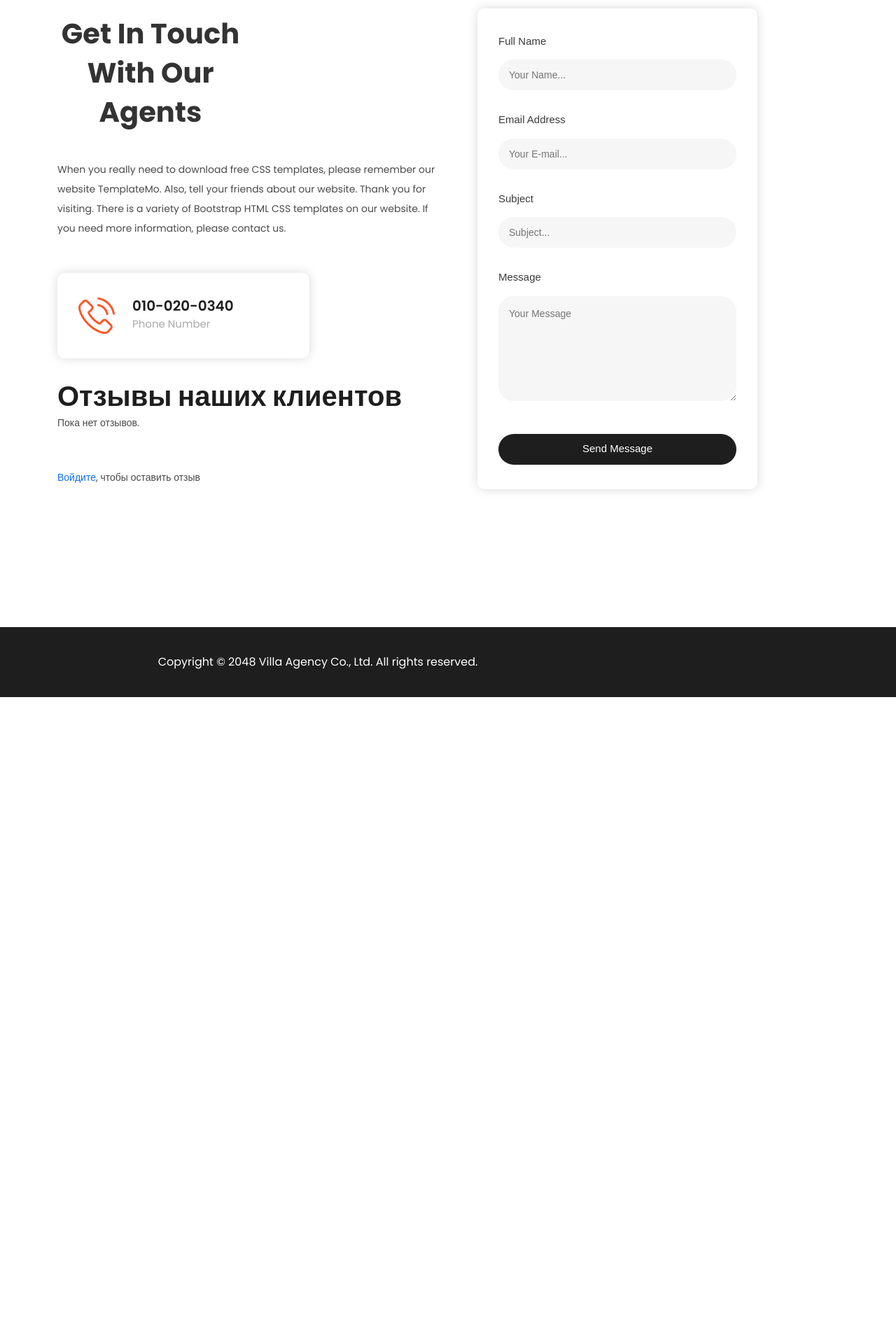
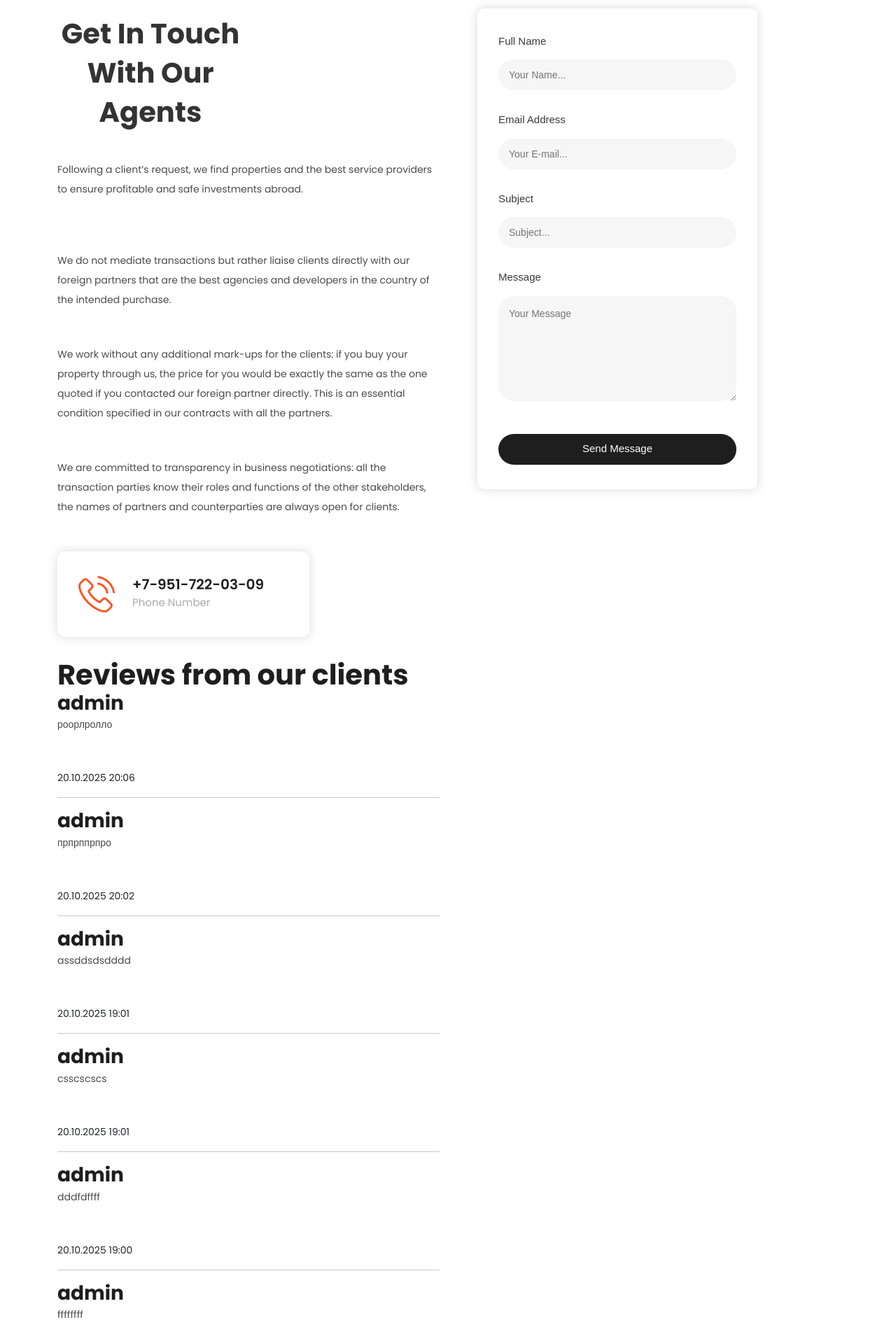
Before and after one commit to Artur23041989/DjangoVillaAgency, a Django app: page /about/ in a window 1280 px wide. Shown: the part 587-2493 px from the top of the page at 70% size. Before the commit the page ends 1583 px from the top, so only its background shows below. Run offline with Django 5.2, Linux system fonts and the light colour scheme; data comes from the database, SQL or seed files in the repository; both versions use the stored data as it was after the commit; some libraries are stand-ins or nearby versions.

Commit message:
edit func about, about.html, index.html, urls

```diff
--- a/properties/forms.py
+++ b/properties/forms.py
@@ -8,10 +8,10 @@ class ReviewForm(forms.ModelForm):
         widgets = {
             'review_text': forms.Textarea(attrs={
                 'rows': 4,
-                'placeholder': 'Напишите ваш отзыв...',
+                'placeholder': 'Write your review...',
                 'class': 'form-control'
             }),
         }
         labels = {
-            'review_text': 'Ваш отзыв'
+            'review_text': 'Your review'
         }
--- a/properties/templates/properties/about.html
+++ b/properties/templates/properties/about.html
@@ -1,12 +1,13 @@
 {% extends 'properties/base.html'%}
 {% block content %}
+{% load static %}
 
 
   <div class="page-heading header-text">
     <div class="container">
       <div class="row">
         <div class="col-lg-12">
-          <span class="breadcrumb"><a href="#">Home</a>  /  Contact Us</span>
+          <span class="breadcrumb"><a href="{% url 'index' %}">Home</a>  /  Contact Us</span>
           <h3>Contact Us</h3>
         </div>
       </div>
@@ -21,19 +22,22 @@
             <h6>| Contact Us</h6>
             <h2>Get In Touch With Our Agents</h2>
           </div>
-          <p>When you really need to download free CSS templates, please remember our website TemplateMo. Also, tell your friends about our website. Thank you for visiting. There is a variety of Bootstrap HTML CSS templates on our website. If you need more information, please contact us.</p>
+          <p>Following a client’s request, we find properties and the best service providers to ensure profitable and safe investments abroad.</p><br>
+              <p>We do not mediate transactions but rather liaise clients directly with our foreign partners that are the best agencies and developers in the country of the intended purchase.</p>
+<p>We work without any additional mark-ups for the clients: if you buy your property through us, the price for you would be exactly the same as the one quoted if you contacted our foreign partner directly. This is an essential condition specified in our contracts with all the partners.</p>
+<p>We are committed to transparency in business negotiations: all the transaction parties know their roles and functions of the other stakeholders, the names of partners and counterparties are always open for clients.</p>
           <div class="row">
             <div class="col-lg-12">
               <div class="item phone">
-                <img src="assets/images/phone-icon.png" alt="" style="max-width: 52px;">
-                <h6>010-020-0340<br><span>Phone Number</span></h6>
+                <img src="{% static 'images/phone-icon.png' %}" alt="" style="max-width: 52px;">
+                <h6>+7-951-722-03-09<br><span>Phone Number</span></h6>
               </div>
             </div>
 
 
 
             <div class="col-lg-12">
-               <h1>Отзывы наших клиентов</h1>
+               <h1>Reviews from our clients</h1>
 
     {% if reviews %}
         {% for review in reviews %}
@@ -49,9 +53,9 @@
     {% endif %}
 
     {% if user.is_authenticated %}
-        <a href="{% url 'add_review' %}">Добавить отзыв</a>
+        <a href="{% url 'add_review' %}">Add a review</a>
     {% else %}
-        <p><a href="{% url 'login' %}">Войдите</a>, чтобы оставить отзыв</p>
+        <p><a href="{% url 'login' %}">Log in</a> to leave a review</p>
     {% endif %}
             </div>
 
--- a/properties/templates/properties/add_review.html
+++ b/properties/templates/properties/add_review.html
@@ -1,10 +1,10 @@
 {% extends 'properties/base.html'%}
 
 {% block content %}
-<h2>Оставить отзыв</h2>
+<h2>Leave feedback</h2>
 <form method="post">
     {% csrf_token %}
     {{ form.as_p }}
-    <button type="submit">Отправить</button>
+    <button type="submit">Send</button>
 </form>
 {% endblock %}
--- a/properties/templates/properties/all_properties.html
+++ b/properties/templates/properties/all_properties.html
@@ -4,7 +4,7 @@
     <div class="container">
       <div class="row">
         <div class="col-lg-12">
-          <span class="breadcrumb"><a href="#">Home</a> / Properties</span>
+          <span class="breadcrumb"><a href="{% url 'index' %}">Home</a> / Properties</span>
           <h3>Properties</h3>
         </div>
       </div>
--- a/properties/templates/properties/base.html
+++ b/properties/templates/properties/base.html
@@ -129,7 +129,7 @@ button:active {
 <footer>
     <div class="container">
         <div class="col-lg-8">
-            <p>Copyright © 2048 Villa Agency Co., Ltd. All rights reserved.
+            <p>© 2025 Villa Agency Co., Ltd. All rights reserved.
 
 <!--                Design: <a rel="nofollow" href="https://templatemo.com" target="_blank">TemplateMo</a></p>-->
         </div>
--- a/properties/urls.py
+++ b/properties/urls.py
@@ -6,6 +6,5 @@ urlpatterns = [
     path('details-property/<str:pk>/', views.details_property, name='details_property'),
     path('all-properties/', views.all_properties, name='all_properties'),
     path('about/', views.about, name='about'),
-    path('reviews/', views.reviews_list, name='reviews'),
     path('add-review/', views.add_review, name='add_review'),
 ]
--- a/properties/views.py
+++ b/properties/views.py
@@ -58,7 +58,8 @@ def details_property(request, pk):
     return render(request,'properties/property-details.html', {'property':property_details})
 
 def about(request):
-    return render(request, 'properties/about.html')
+    reviews = Review.objects.all().order_by('-created_at')
+    return render(request, 'properties/about.html', {'reviews': reviews})
 
 
 
@@ -69,13 +70,14 @@ def add_review(request):
             review = form.save(commit=False)
             review.user = request.user
             review.save()
-            return redirect('reviews')  # Название страницы с отзывами
+            return redirect('about')  # Название страницы с отзывами
     else:
         form = ReviewForm()
     return render(request, 'properties/add_review.html', {'form': form})
 
 
-
-def reviews_list(request):
-    reviews = Review.objects.all().order_by('-created_at')
-    return render(request, 'properties/about.html', {'reviews': reviews})
+#
+# def reviews_list(request):
+#     reviews = Review.objects.all().order_by('-created_at')
+#     return render(request, 'properties/about.html', {'reviews': reviews})
+#
```
Also changed, not shown: properties/templates/properties/index.html (+16 -17 lines), properties/templates/properties/property-details.html (+4 -4 lines), db.sqlite3.
